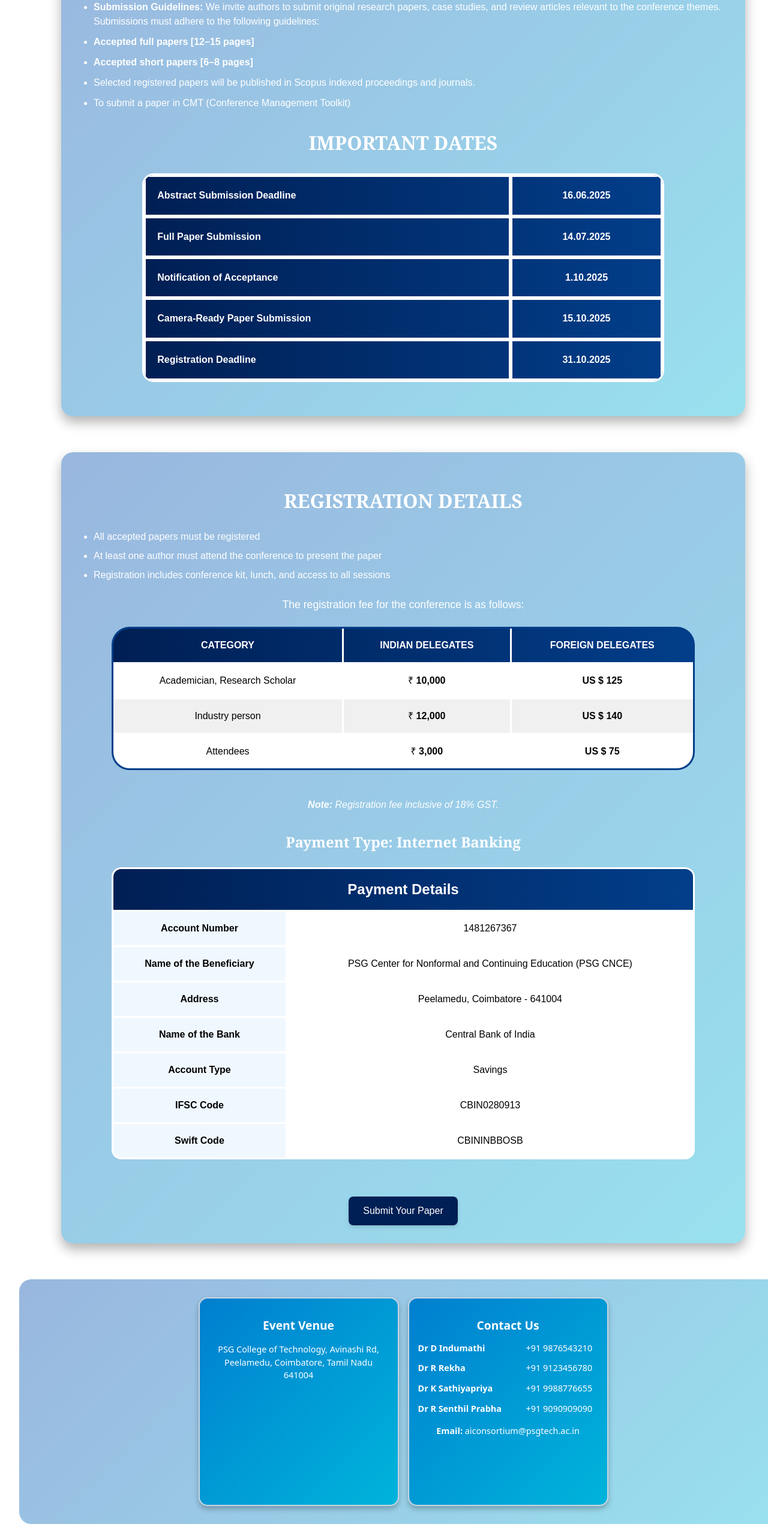
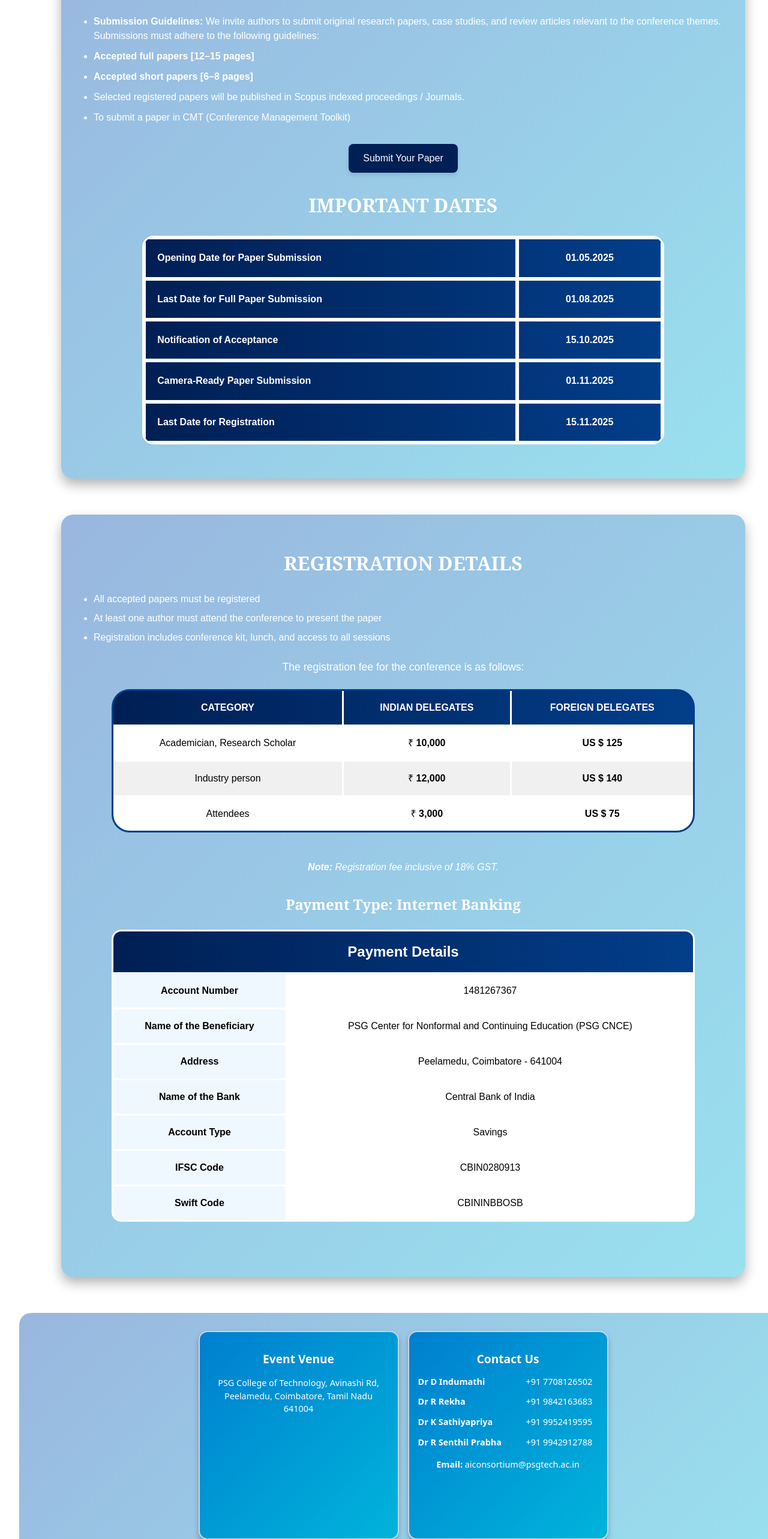
Before and after one commit to vimalathithan17/aiconf, a React (Vite) app in the folder aiconference/: page / in a window 1280 px wide. Shown: the part 5000-7566 px from the top of the page at 60% size. Built offline with nearby package versions, Linux system fonts and the light colour scheme; grey boxes are pictures that could not be loaded.

Commit message:
completed all changes

```diff
--- a/aiconference/index.html
+++ b/aiconference/index.html
@@ -2,9 +2,9 @@
 <html lang="en">
   <head>
     <meta charset="UTF-8" />
-    <link rel="icon" type="image/svg+xml" href="/aiconference/src/assets/PSG_CT_Logo.png"/>
+    <link rel="icon" type="image/svg+xml" href="https://aiconsortium.psgtech.ac.in/assets/logo-Byr2TNuu.pngg"/>
     <meta name="viewport" content="width=device-width, initial-scale=1.0" />
-    <title>Conference</title>
+    <title>The AI Spectrum</title>
   </head>
   <body>
     <div id="root"></div>
--- a/aiconference/src/App.jsx
+++ b/aiconference/src/App.jsx
@@ -85,7 +85,7 @@ function App() {
           {/* Section Content */}
           <div style={{ color: '#FFFFFF', position: 'relative', zIndex: 1 }}>
             <div id="about"><About /></div>
-
+            <br />
             <div id="theme"><ThemeSection /></div><br />
             <div id="cfp"><CallForPapers /></div>
             <div id="topics"><TopicsSection /></div>
--- a/aiconference/src/VenueContactSection.jsx
+++ b/aiconference/src/VenueContactSection.jsx
@@ -104,10 +104,10 @@ const VenueContactSection = () => {
               }}
             >
               <tbody>
-                {[["Dr D Indumathi", "+91 9876543210"],
-                  ["Dr R Rekha", "+91 9123456780"],
-                  ["Dr K Sathiyapriya", "+91 9988776655"],
-                  ["Dr R Senthil Prabha", "+91 9090909090"]].map(
+                {[["Dr D Indumathi", "+91 7708126502"],
+                  ["Dr R Rekha", "+91 9842163683"],
+                  ["Dr K Sathiyapriya", "+91 9952419595"],
+                  ["Dr R Senthil Prabha", "+91 9942912788"]].map(
                   ([name, phone], i) => (
                     <tr key={i}>
                       <td
--- a/aiconference/src/reg-about/reg.jsx
+++ b/aiconference/src/reg-about/reg.jsx
@@ -31,12 +31,34 @@ const Reg = () => {
           Accepted short papers [6–8 pages]
             </li>
             <li style={{ textAlign: 'left', marginBottom: '10px', borderColor: 'white' }}>
-          Selected registered papers will be published in Scopus indexed proceedings and journals.
+          Selected registered papers will be published in Scopus indexed proceedings / Journals.
             </li>
             <li style={{ textAlign: 'left', marginBottom: '10px', borderColor: 'white' }}>
           To submit a paper in CMT (Conference Management Toolkit)
             </li>
           </ul>
+
+          <div style={{ textAlign: 'center', marginTop: '2rem' }}>
+          <a
+            href="https://cmt3.research.microsoft.com/User/Login?ReturnUrl=%2F"
+            style={{
+              padding: '0.75rem 1.5rem',
+              backgroundColor: '#001f54',
+              color: 'white',
+              fontWeight: '500',
+              borderRadius: '0.5rem',
+              textDecoration: 'none',
+              boxShadow: '0 4px 6px rgba(0, 0, 0, 0.1)',
+              display: 'inline-block',
+              transition: 'all 0.3s ease',
+              cursor: 'pointer',
+            }}
+            onMouseOver={(e) => e.target.style.backgroundColor = '#023e8a'}
+            onMouseOut={(e) => e.target.style.backgroundColor = '#001f54'}
+          >
+            Submit Your Paper
+          </a>
+        </div>
 
           <h2 style={{ fontSize: '2rem', fontWeight: 'bold', textAlign: 'center', margin: '30px 0', fontFamily: 'Georgia, serif' }}>IMPORTANT DATES</h2>
 
@@ -53,11 +75,11 @@ const Reg = () => {
 }}>
   <tbody>
     {[
-      ['Abstract Submission Deadline', '16.06.2025'],
-      ['Full Paper Submission', '14.07.2025'],
-      ['Notification of Acceptance', '1.10.2025'],
-      ['Camera-Ready Paper Submission', '15.10.2025'],
-      ['Registration Deadline', '31.10.2025']
+      ['Opening Date for Paper Submission', '01.05.2025'],
+      ['Last Date for Full Paper Submission', '01.08.2025'],
+      ['Notification of Acceptance', '15.10.2025'],
+      ['Camera-Ready Paper Submission', '01.11.2025'],
+      ['Last Date for Registration', '15.11.2025']
     ].map(([label, date], idx) => (
       <tr key={idx} style={{ background: 'linear-gradient(to right, #001f54, #023e8a)', color: 'white' }}>
         <td style={{ padding: '1.2rem', border: '3px solid white', fontWeight: 'bold', textAlign: 'left' }}>{label}</td>
@@ -68,7 +90,6 @@ const Reg = () => {
 </table>
         </div>
 
-        {/* Second Container: REGISTRATION DETAILS */}
       <div style={{
         marginBottom: '80px',
         background: 'linear-gradient(135deg, rgba(0, 74, 173, 0.4), rgba(0, 180, 216, 0.4))',
@@ -183,28 +204,6 @@ const Reg = () => {
             </tbody>
           </table>
         </div>
-
-        <div style={{ textAlign: 'center', marginTop: '2rem' }}>
-          <a
-            href="https://cmt3.research.microsoft.com/User/Login?ReturnUrl=%2F"
-            style={{
-              padding: '0.75rem 1.5rem',
-              backgroundColor: '#001f54',
-              color: 'white',
-              fontWeight: '500',
-              borderRadius: '0.5rem',
-              textDecoration: 'none',
-              boxShadow: '0 4px 6px rgba(0, 0, 0, 0.1)',
-              display: 'inline-block',
-              transition: 'all 0.3s ease',
-              cursor: 'pointer',
-            }}
-            onMouseOver={(e) => e.target.style.backgroundColor = '#023e8a'}
-            onMouseOut={(e) => e.target.style.backgroundColor = '#001f54'}
-          >
-            Submit Your Paper
-          </a>
-        </div>
       </div>
     </div>
   );
```
